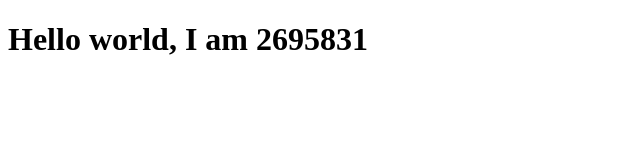
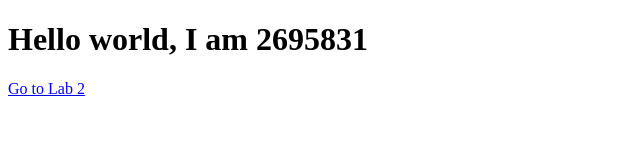
Before and after one commit to thembu/SD-LAB1, a plain HTML site: page index.html in a window 1280 px wide. Shown: the full height of the page, 0-640 px from the left. Drawn offline with Linux system fonts and the light colour scheme.

Commit message:
added link to lab2

```diff
--- a/index.html
+++ b/index.html
@@ -11,5 +11,7 @@
         Hello world, I am 2695831
 
     </h1>
+
+    <a href="2695831-lab2.html">Go to Lab 2</a>
 </body>
 </html>
```
